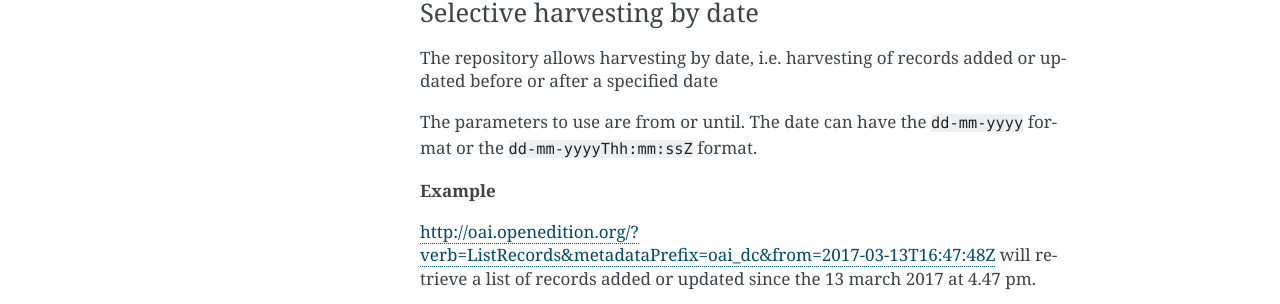
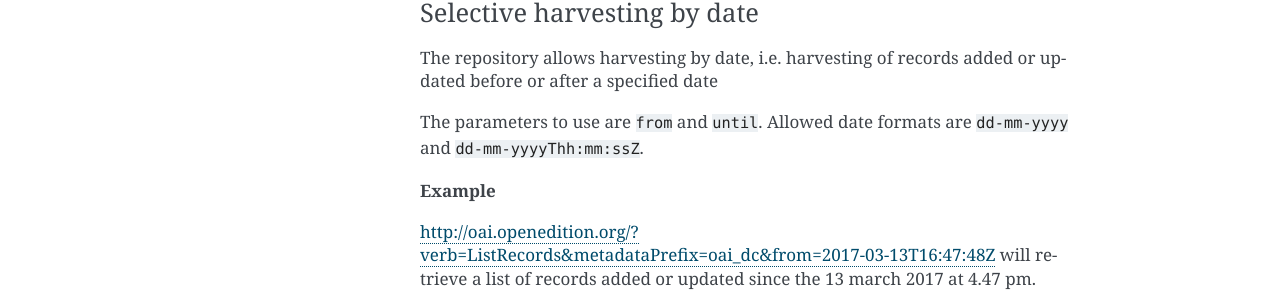
Before and after one commit to PatGendre/oai-openedition, a Sphinx documentation site: the page built from docs/source/harvesting.rst, in a window 1280 px wide. Shown: the part 608-912 px from the top of the page. Built offline with Sphinx 7.4.7, drawn with Linux system fonts in a browser that asks for light colours.

Commit message:
harvestinf fix

```diff
--- a/docs/source/harvesting.rst
+++ b/docs/source/harvesting.rst
@@ -24,7 +24,7 @@ Selective harvesting by date
 
 The repository allows harvesting by date, i.e. harvesting of records added or updated before or after a specified date
 
-The parameters to use are from or until. The date can have the ``dd-mm-yyyy`` format or the ``dd-mm-yyyyThh:mm:ssZ`` format.
+The parameters to use are ``from`` and ``until``. Allowed date formats are ``dd-mm-yyyy`` and ``dd-mm-yyyyThh:mm:ssZ``.
 
 **Example**
 
```
